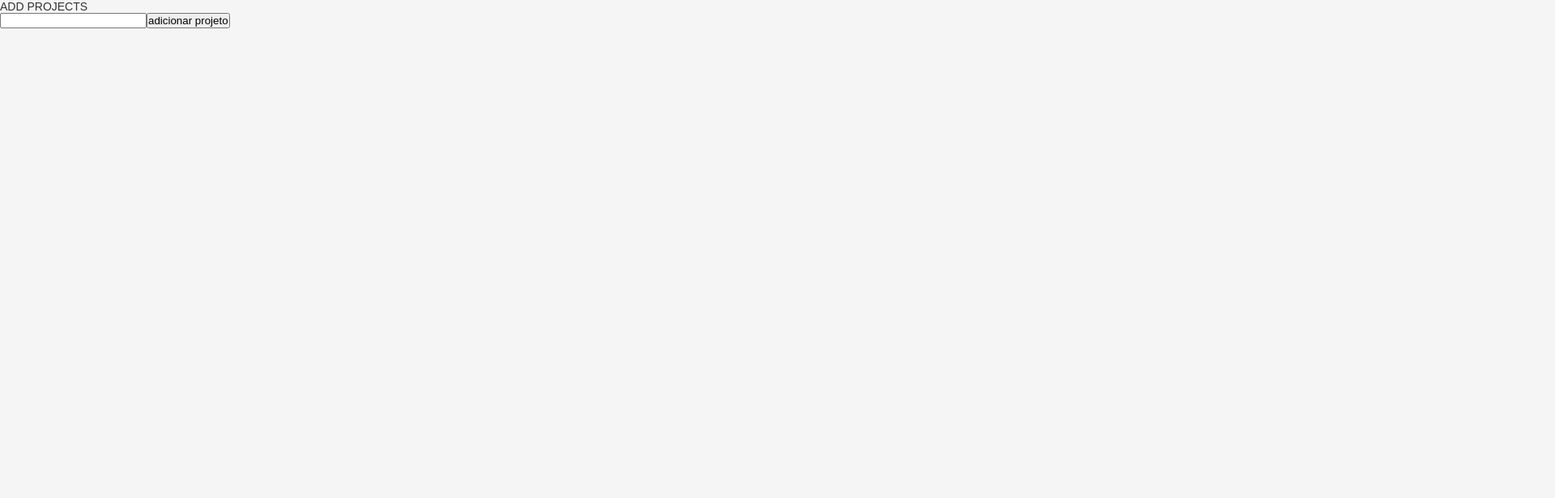
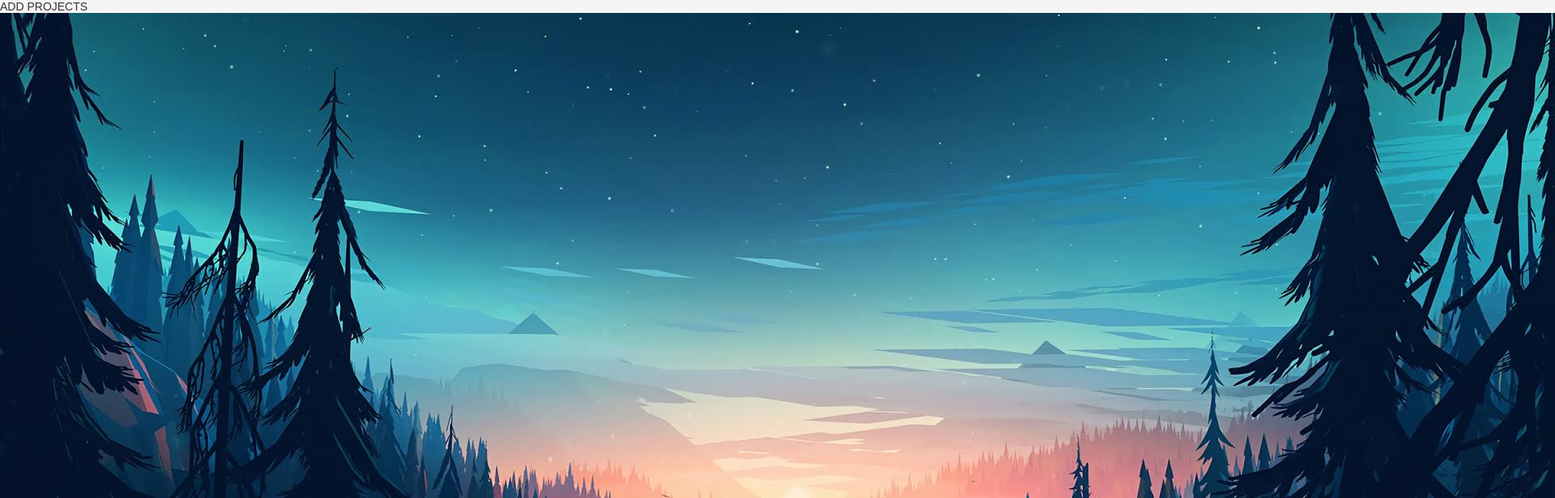
Before and after one commit to alefecrz/GoStack, a React app in the folder Nivel-1/Aulas/Frontend-ReactJS/: page / in a window 1280 px wide. Shown: the top 616 px of the page at 81% size, 1920 px wide, since content can reach past the window. Built offline with nearby package versions, Linux system fonts and the light colour scheme; the HTML template or start-up script is replaced by a standard one.

Commit message:
feat: Add image using file loader

```diff
--- a/Nivel-1/Aulas/Frontend-ReactJS/src/App.js
+++ b/Nivel-1/Aulas/Frontend-ReactJS/src/App.js
@@ -1,7 +1,9 @@
 import React, { useState } from 'react';
 
+import backgroundImage from './assets/background.jpg'
 import Header from './components/Header';
 import './App.css'
+
 
 const App = () => {
   const [projects, setProjects] = useState([]);
@@ -23,6 +25,7 @@ const App = () => {
   return (
     <>
       <Header title="ADD PROJECTS" />
+      <img src={backgroundImage} />
       <input type="text" value={project} onChange={event => handleChange(event)}/>
       <button onClick={() => handleAddproject()}>adicionar projeto</button>
       <ul>
```
Also changed, not shown: Nivel-1/Aulas/Frontend-ReactJS/src/assets/background.jpg (added).
